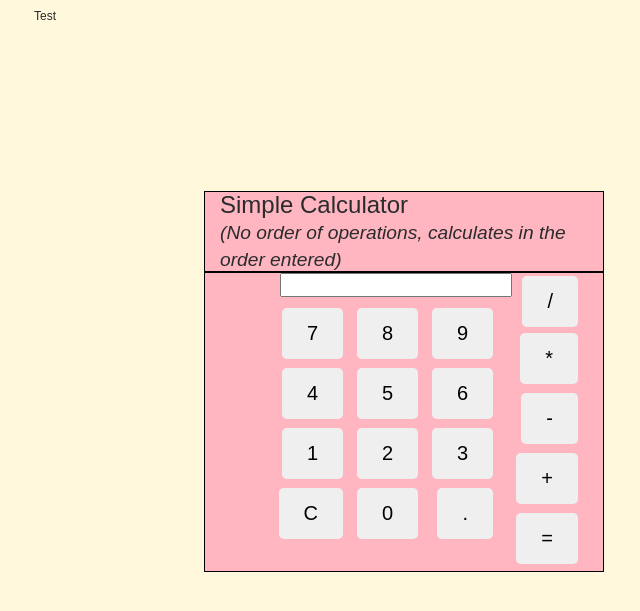
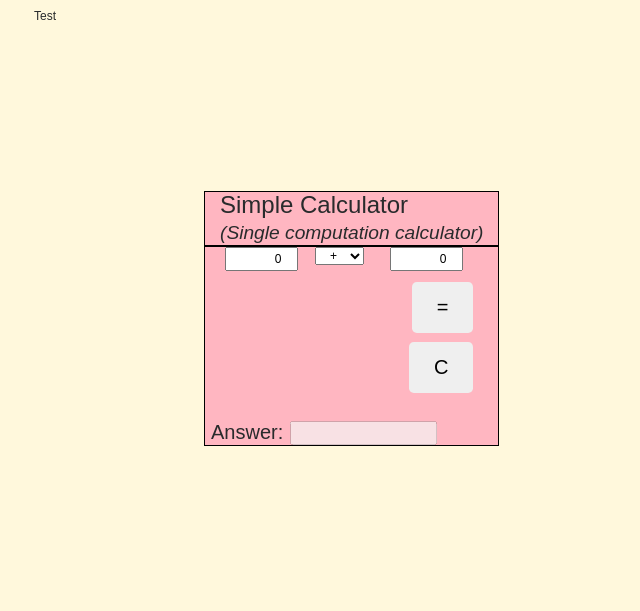
Before and after one commit to michaelborlandKeys/resume-project, a PHP site: page /simple_calculator.php in a window 1280 px wide. Shown: the part 162-773 px from the top of the page, without its empty margins (66-706 px from the left). Run offline with PHP 8.4, Linux system fonts and the light colour scheme; some libraries are stand-ins or nearby versions.

Commit message:
finished begining development on calculator app

```diff
--- a/public_html/css/simple_calc.css
+++ b/public_html/css/simple_calc.css
@@ -20,9 +20,9 @@
 	position: relative;
 	top:142px;
 	left:200px;
-	min-height:300px;
-	min-width: 25px;
-	max-width: 400px;
+	min-height:200px;
+	min-width: 75px;
+	max-width: 450px;
 	background-color:lightpink;
 	border: 1px solid black;
     padding:50px;
@@ -30,11 +30,49 @@
 /* Calculator interface styling */
 #calculation
 {
+	text-align: right;
 	position: absolute;
 	top: 0px;
-	left:75px;
+	left:20px;
 
 }
+
+#calculation_1
+{
+	text-align: right;
+	position: absolute;
+	top: 0px;
+	left:185px;
+
+}
+
+#calculation_3
+{
+
+	text-align: center;
+	position: absolute;
+	top: 0px;
+	left:110px;
+}
+
+#calculation_2
+{
+
+	text-align: center;
+	position: absolute;
+	bottom: 0px;
+	left:85px;
+}
+#test
+{
+	text-align:left;
+	font-size: 20px;
+	position: absolute;
+	bottom: -10px;
+	left:6px;
+
+}
+
 
 #button_7
 {
@@ -114,8 +152,8 @@
 #button_clear
 {
 	position: absolute;
-	top: 215px;
-	right:260px;
+	top: 95px;
+	right:25px;
 
 }
 
@@ -130,7 +168,7 @@
 #button_equals
 {
 	position: absolute;
-	top: 240px;
+	top: 35px;
 	right:25px;
 
 }
--- a/public_html/js/simple_calculator.js
+++ b/public_html/js/simple_calculator.js
@@ -0,0 +1,92 @@
+
+ var default_number_calculator = 0;
+function calculatorStart ()
+{
+	$('#calculation').val(default_number_calculator);
+	$('#calculation_1').val(default_number_calculator);
+
+
+
+
+}
+calculatorStart ();
+
+
+
+
+function calculate(expression_total)
+
+{
+
+
+var number_1 = $('#calculation').val();
+var number_2 = $('#calculation_1').val();
+
+var operation =$('#calculation_3').val();
+var expression_total =  $('#calculation_2').val();
+
+
+if(operation=="+"){
+  expression_total = parseFloat(number_1)+parseFloat(number_2);
+
+
+}
+else if(operation=="-")
+{
+	  expression_total = parseFloat(number_1)-parseFloat(number_2);
+
+
+}
+
+else if(operation=="*")
+{
+	  expression_total = parseFloat(number_1)*parseFloat(number_2);
+	   document.getElementById("calculation_2").disabled = true;
+
+}
+
+else if(operation=="/")
+{
+	  expression_total = parseFloat(number_1)/parseFloat(number_2);
+
+
+}
+else if(operation=="SQR")
+{
+	  expression_total = parseFloat(number_1)*number_1;
+	  $('#calculation_1').val("");
+	   document.getElementById("calculation_1").disabled = true;
+
+}
+
+else
+{
+	expression_total= $('#calculation_2').val(0);
+
+}
+
+
+
+
+ return expression_total= $('#calculation_2').val(expression_total);
+
+
+
+
+
+
+
+}
+
+ function clear_btn()
+ {
+ 	clear="C"
+ 	if(clear=="C"){
+ 		$('#calculation_2').val("");
+ 		$('#calculation').val("");
+ 		$('#calculation_1').val("");
+ 		 document.getElementById("calculation_1").disabled = false;
+
+
+ }
+ }
--- a/public_html/simple_calculator.php
+++ b/public_html/simple_calculator.php
@@ -24,28 +24,45 @@
     <div class="row">
         <div class="calculator_form_structure" id="s_Calculator_form">
             <div class="calculator_label">
-                <h4 class="col-sm-3 col-md-6 col-lg-12 C_calculator" id="calc_heading_label">Simple Calculator<br /><small><em>(No order of operations, calculates in the order entered)</em></small></h4>
+                <h4 class="col-sm-3 col-md-6 col-lg-12 C_calculator" id="calc_heading_label">Simple Calculator<br /><small><em>(Single computation calculator)</em></small></h4>
             </div>
 
             <form  class="col-sm-3 col-md-6 col-lg-12 C_calculator C_calculator" id="calulator_style" accept-charset="utf-8">
-                <input type="text" name="calculation" class="col-sm-3 col-md-4 col-lg-7" id="calculation">
-                <button type="button" class="btn btn-lg btn-group" id="button_7">7</button>
-                <button type="button" class="btn btn-lg btn-group" id="button_8">8</button>
-                <button type="button" class="btn btn-lg btn-group" id="button_9">9</button>
-                <button type="button" class="btn btn-lg btn-group" id="button_4">4</button>
-                <button type="button" class="btn btn-lg btn-group" id="button_5">5</button>
-                <button type="button" class="btn btn-lg btn-group" id="button_6">6</button>
-                <button type="button" class="btn btn-lg btn-group" id="button_3">3</button>
-                <button type="button" class="btn btn-lg btn-group" id="button_2">2</button>
-                <button type="button" class="btn btn-lg btn-group" id="button_1">1</button>
-                <button type="button" class="btn btn-lg btn-group" id="button_0">0</button>
-                <button type="button" class="btn btn-lg btn-group" id="button_decimal">.</button>
-                <button type="button" class="btn btn-lg btn-group" id="button_clear">C</button>
-                <button type="button" class="btn btn-lg btn-group" id="button_equals">=</button>
-                <button type="button" class="btn btn-lg btn-group" id="button_addition">+</button>
-                <button type="button" class="btn btn-lg btn-group" id="button_substraction">-</button>
-                <button type="button" class="btn btn-lg btn-group" id="button_multiplication">*</button>
-                <button type="button" class="btn btn-lg btn-group" id="button_division">/</button>
+                <input type="text" name="calculation" class="col-sm-1 col-md-1 col-lg-3" id="calculation">
+                <select name="operations" id="calculation_3" size=1>
+                    <option value="+">+</option>
+                     <option value="-">-</option>
+                      <option value="*">*</option>
+                       <option value="/">/</option>
+                        <option value="SQR">SQR</option>
+
+
+                </select>
+                <label for="calculation_2" id="test"> Answer:</label>
+                 <input disabled type="text" name="calculation_2" class="col-sm-1 col-md-1 col-lg-6" id="calculation_2">
+
+                 <input type="text" name="calculation_1" class="col-sm-1 col-md-1 col-lg-3" id="calculation_1">
+
+
+
+
+               <!--  <button type="button" class="btn btn-lg btn-group" id="button_7" onclick="btnClick_7()">7</button>
+                <button type="button" class="btn btn-lg btn-group" id="button_8" onclick="btnClick_8()">8</button>
+                <button type="button" class="btn btn-lg btn-group" id="button_9" onclick="btnClick_9()">9</button>
+                <button type="button" class="btn btn-lg btn-group" id="button_4" onclick="btnClick_4()">4</button>
+                <button type="button" class="btn btn-lg btn-group" id="button_5" onclick="btnClick_5()">5</button>
+                <button type="button" class="btn btn-lg btn-group" id="button_6" onclick="btnClick_6()">6</button>
+                <button type="button" class="btn btn-lg btn-group" id="button_3" onclick="btnClick_3()">3</button>
+                <button type="button" class="btn btn-lg btn-group" id="button_2" onclick="btnClick_2()">2</button>
+                <button type="button" class="btn btn-lg btn-group" id="button_1" onclick="btnClick_1()">1</button>
+                <button type="button" class="btn btn-lg btn-group" id="button_0" onclick="btnClick_0()">0</button>  -->
+                <!-- <button type="button" class="btn btn-lg btn-group" id="button_decimal" onclick="btnClick_Decimal()">.</button>  -->
+                <button type="button" class="btn btn-lg btn-group" id="button_clear" onclick="clear_btn()">C</button>
+                <button type="button" class="btn btn-lg btn-group" id="button_equals" onclick="calculate()">=</button>
+         <!--        <button type="button" class="btn btn-lg btn-group" id="button_addition" onclick="btnClick_Addition()">+</button>
+                <button type="button" class="btn btn-lg btn-group" id="button_substraction" onclick="btnClick_Sub()">-</button>
+                <button type="button" class="btn btn-lg btn-group" id="button_multiplication" onclick="btnClick_Moltiply()">*</button>
+                <button type="button" class="btn btn-lg btn-group" id="button_division" onclick="btnClick_Divide()">/</button -->
 
 
             </form>
```
